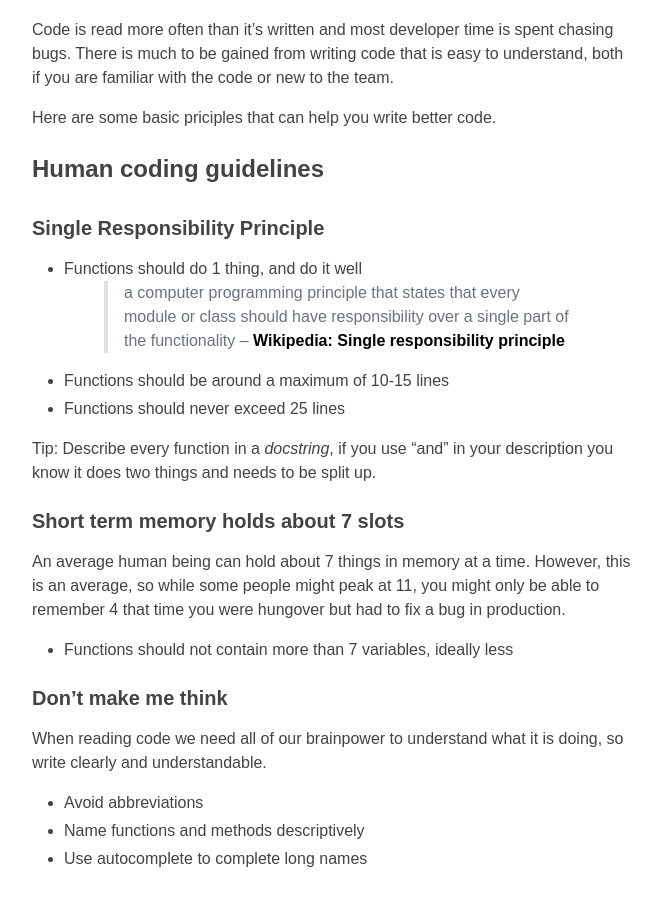
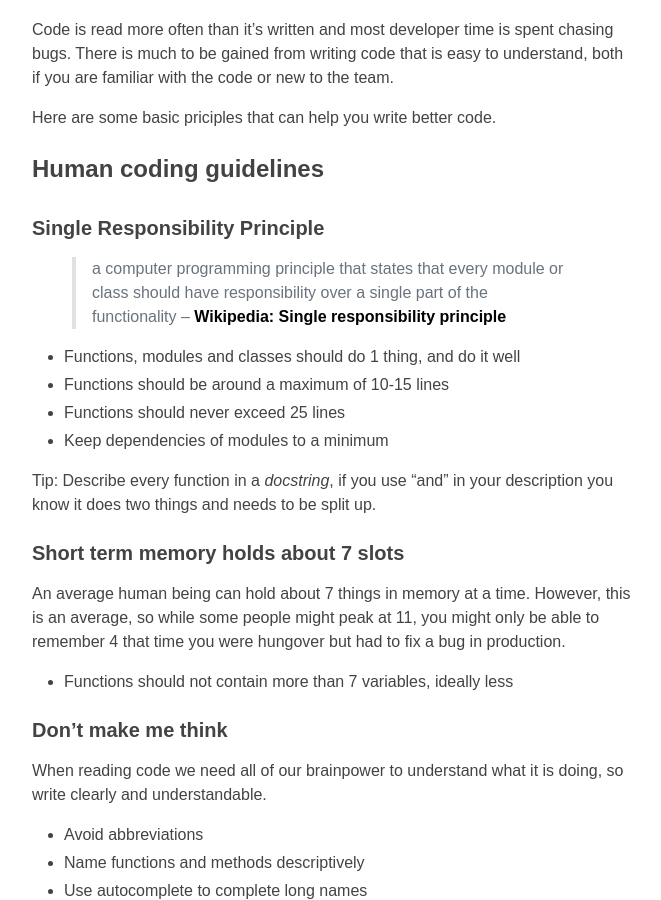
Before and after one commit to Amsterdam/amsterdam.github.io, a Jekyll site: the page built from guides/code-for-humans.md, in a window 1280 px wide and 900 px high, scrolled down 585 px. Shown: the whole window, without its empty margins (138-799 px from the left). Built offline with Jekyll 4.4.1, drawn with Linux system fonts in a browser that asks for light colours; our own code applies the rules of GitHub Pages for plain Markdown files.

Commit message:
Include modules and classes in the description of Single Responsibility

```diff
--- a/guides/code-for-humans.md
+++ b/guides/code-for-humans.md
@@ -16,11 +16,12 @@ Here are some basic priciples that can help you write better code.
 
 ### Single Responsibility Principle
 
-* Functions should do 1 thing, and do it well
 > a computer programming principle that states that every module or class should have responsibility over a single part of the functionality – [Wikipedia: Single responsibility principle](https://en.wikipedia.org/wiki/Single_responsibility_principle)
 
+* Functions, modules and classes should do 1 thing, and do it well
 * Functions should be around a maximum of 10-15 lines
 * Functions should never exceed 25 lines
+* Keep dependencies of modules to a minimum
 
 Tip: Describe every function in a _docstring_, if you use “and” in your description you know it does two things and needs to be split up.
 
```
